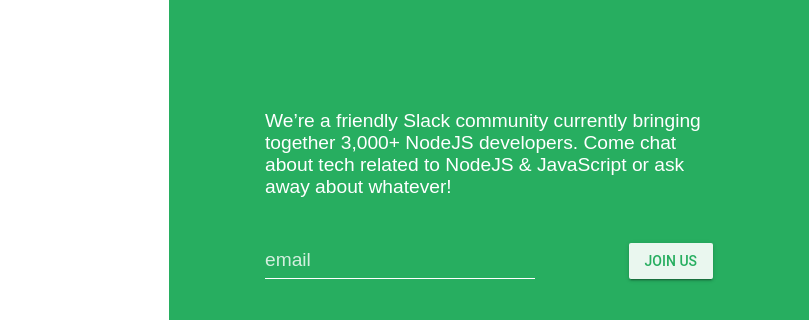
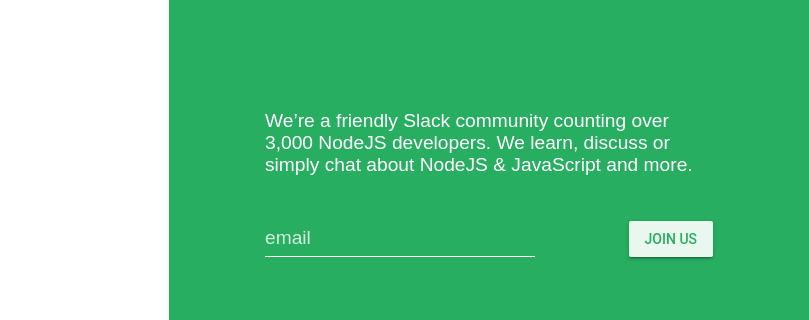
Before and after one commit to alextes/node-slack, a website: page public/index.html in a window 1280 px wide. Shown: the part 101-421 px from the top of the page, 471-1280 px from the left. Drawn offline with Linux system fonts and the light colour scheme.

Commit message:
Tweak wording a little

```diff
--- a/public/index.html
+++ b/public/index.html
@@ -19,7 +19,7 @@
     </div>
     <div class="panel-2">
       <div class="content">
-        <p>We’re a friendly Slack community currently bringing together 3,000+ NodeJS developers. Come chat about tech related to NodeJS &amp; JavaScript or ask away about whatever!</p>
+        <p>We’re a friendly Slack community counting over 3,000 NodeJS developers. We learn, discuss or simply chat about NodeJS &amp; JavaScript and more.</p>
         <form class="email-input" action="index.html" method="post" type="email">
           <input id="email" type="text" class="mdl-textfield__input" placeholder="email">
           <button type="button" name="email" class="join-button">Join Us</button>
```
